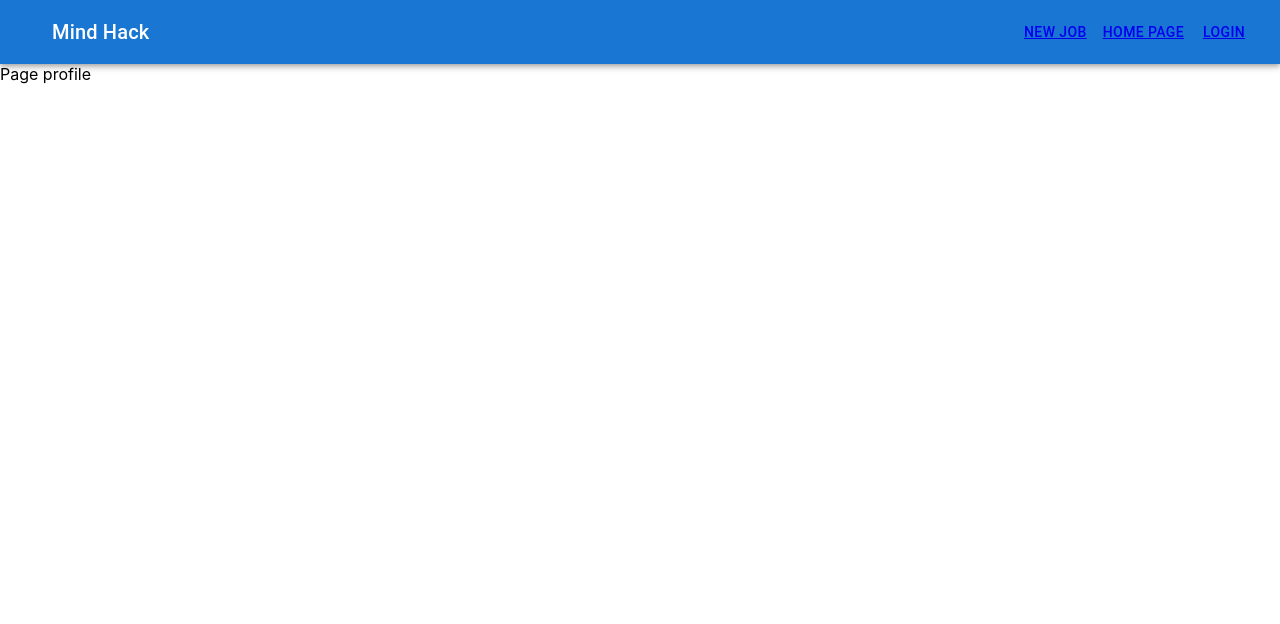
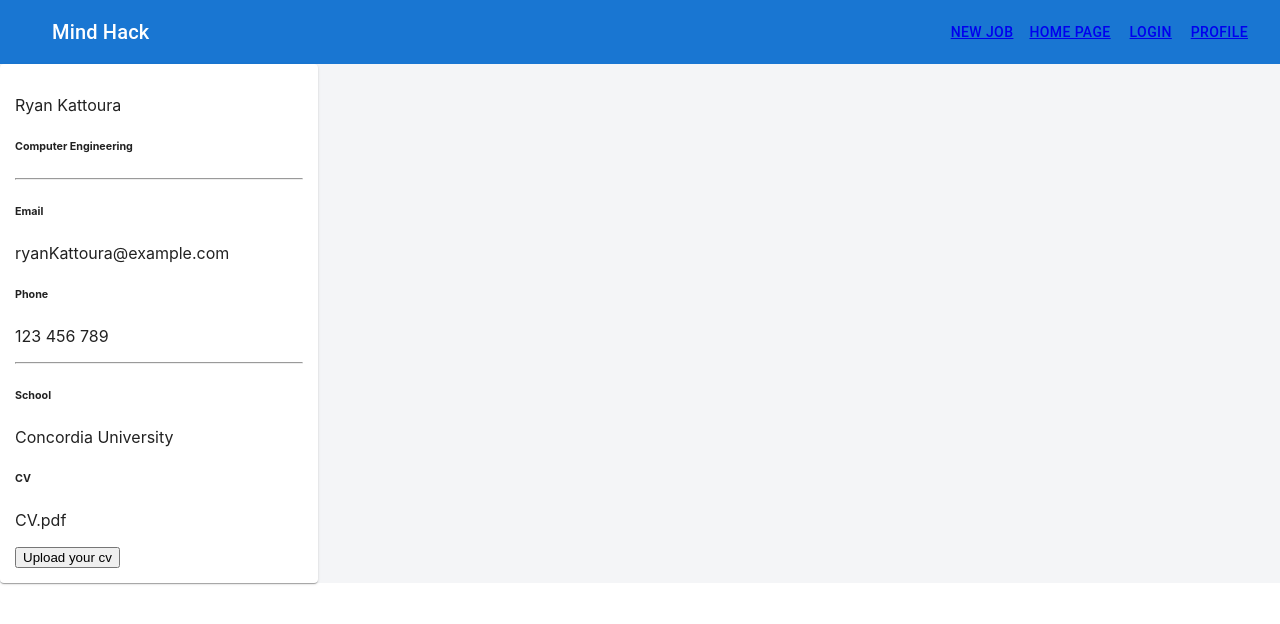
Before and after one commit to Rayoil20/MindHack-soen341project2023, a React (Create React App) app in the folder front-end/MindHack/: page /profile in a window 1280 px wide. Shown: the top 624 px of the page. Built offline with nearby package versions, Linux system fonts and the light colour scheme.

Commit message:
User Profile Implement
profile.js added to the files

```diff
--- a/front-end/MindHack/package.json
+++ b/front-end/MindHack/package.json
@@ -10,6 +10,7 @@
     "@testing-library/react": "^13.4.0",
     "@testing-library/user-event": "^13.5.0",
     "all": "^0.0.0",
+    "mdb-react-ui-kit": "^5.1.0",
     "react": "^18.2.0",
     "react-dom": "^18.2.0",
     "react-router-dom": "^6.8.1",
--- a/front-end/MindHack/src/components/Navbar.js
+++ b/front-end/MindHack/src/components/Navbar.js
@@ -26,6 +26,7 @@ export default function Navbar()  {
                     <Button color="inherit"> <NavLink to={"/job"}>New job </NavLink></Button>
                     <Button color="inherit"> <NavLink to={"/"}>Home page </NavLink></Button>
                     <Button color="inherit"> <NavLink to={"/login"}>Login</NavLink></Button>
+                    <Button color="inherit"> <NavLink to={"/profile"}>Profile</NavLink></Button>
 
 
                 </Toolbar>
--- a/front-end/MindHack/src/profile.js
+++ b/front-end/MindHack/src/profile.js
@@ -1,11 +1,57 @@
-import React from "react";
+import React from 'react';
+import { MDBCol, MDBContainer, MDBRow, MDBCard, MDBCardText, MDBCardBody, MDBCardImage, MDBTypography, MDBIcon } from 'mdb-react-ui-kit';
+import {Card} from "@mui/material";
 
+export default function PersonalProfile() {
+    return (
+        <section className="vh-100" style={{ backgroundColor: '#f4f5f7' }}>
+            <Card style={{width:"18rem", padding:"15px", position:"center"}}>
+            <MDBContainer className="py-5 h-100">
+                <MDBRow className="justify-content-center align-items-center h-100">
+                    <MDBCol lg="6" className="mb-4 mb-lg-0">
+                        <MDBCard className="mb-3" style={{ borderRadius: '.5rem' }}>
+                            <MDBRow className="g-0">
+                                <MDBCol md="4" className="gradient-custom text-center text-white"
+                                        style={{ borderTopLeftRadius: '.5rem', borderBottomLeftRadius: '.5rem' }}>
 
-export default function Profile(props) {
+                                    <MDBCardText>Ryan Kattoura</MDBCardText>
+                                    <MDBIcon far icon="edit mb-5" />
+                                </MDBCol>
+                                <MDBCol md="8">
+                                    <MDBCardBody className="p-4">
+                                        <MDBTypography tag="h6">Computer Engineering</MDBTypography>
+                                        <hr className="mt-0 mb-4" />
+                                        <MDBRow className="pt-1">
+                                            <MDBCol size="6" className="mb-3">
+                                                <MDBTypography tag="h6">Email</MDBTypography>
+                                                <MDBCardText className="text-muted">ryanKattoura@example.com</MDBCardText>
+                                            </MDBCol>
+                                            <MDBCol size="6" className="mb-3">
+                                                <MDBTypography tag="h6">Phone</MDBTypography>
+                                                <MDBCardText className="text-muted">123 456 789</MDBCardText>
+                                            </MDBCol>
+                                        </MDBRow>
 
-    return (
-        <div>Page profile</div>
-    )
-
-
+                                        <hr className="mt-0 mb-4" />
+                                        <MDBRow className="pt-1">
+                                            <MDBCol size="6" className="mb-3">
+                                                <MDBTypography tag="h6">School</MDBTypography>
+                                                <MDBCardText className="text-muted">Concordia University</MDBCardText>
+                                            </MDBCol>
+                                            <MDBCol size="6" className="mb-3">
+                                                <MDBTypography tag="h6">CV</MDBTypography>
+                                                <MDBCardText className="text-muted">CV.pdf</MDBCardText>
+                                                <button type="button" className="btn btn-primary">Upload your cv</button>
+                                            </MDBCol>
+                                        </MDBRow>
+                                    </MDBCardBody>
+                                </MDBCol>
+                            </MDBRow>
+                        </MDBCard>
+                    </MDBCol>
+                </MDBRow>
+            </MDBContainer>
+            </Card>
+        </section>
+    );
 }
```
Also changed, not shown: 1 other file (tests, documents, lock files or other folders).
